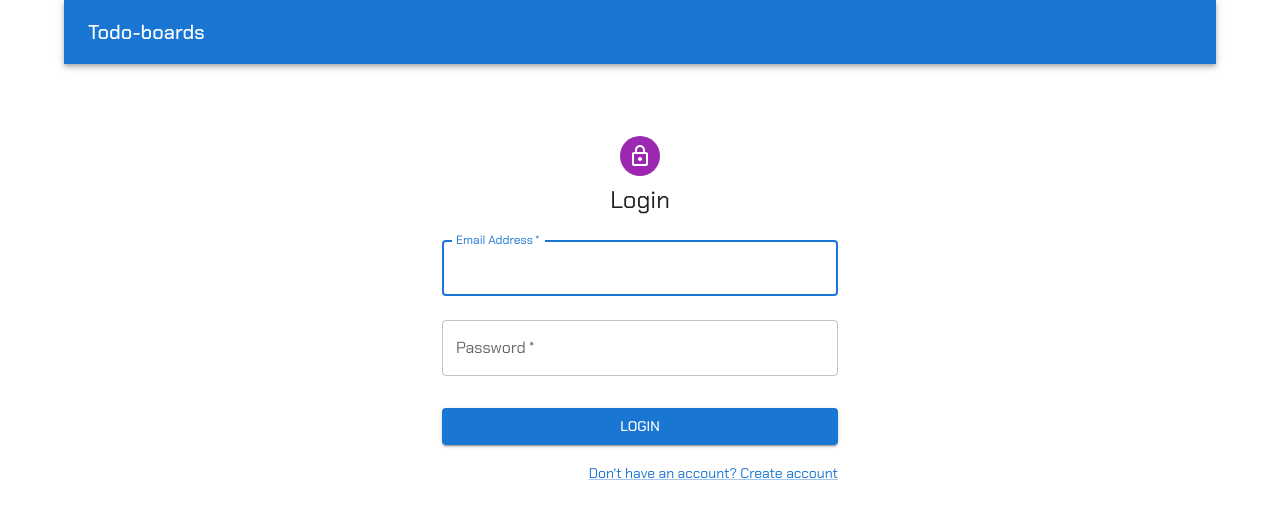
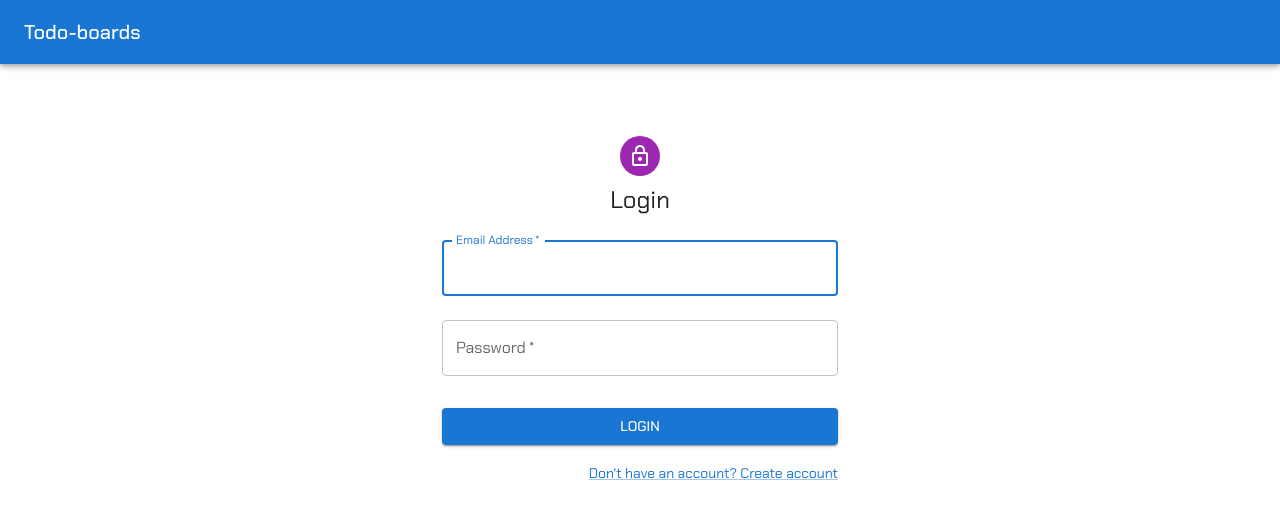
Before and after one commit to AndreyKonovalenko/todo-boards, a React (Create React App) app in the folder client/: page /login in a window 1280 px wide. Shown: the top 516 px of the page. Built offline with nearby package versions, Linux system fonts and the light colour scheme.

Commit message:
chore: layout logic

```diff
--- a/client/src/components/header-bar/header-bar.tsx
+++ b/client/src/components/header-bar/header-bar.tsx
@@ -28,10 +28,10 @@ export default function HeaderBar() {
   };
 
   return (
-    <Box sx={{ flexGrow: 1 }}>
+    <Box>
       <AppBar position="static">
         <Toolbar>
-          <Box sx={{ flexGrow: 1 }}>
+          <Box sx={{flexGrow: 1}}>
             <Link component={RouterLink} variant="h6"  underline='none' to={TO_MAIN} color="inherit" onClick={()=> console.info('click')}>
               Todo-boards
             </Link>
--- a/client/src/components/layout/layot.tsx
+++ b/client/src/components/layout/layot.tsx
@@ -1,29 +1,16 @@
 import { Outlet } from 'react-router-dom';
-import { Container, Typography, Link } from '@mui/material';
+import { Box } from '@mui/material';
 import HeaderBar from '../header-bar/header-bar';
 
 
 
-// function Copyright(props: any) {
-//   return (
-//     <Typography variant="body2" color="text.secondary" align="center" {...props}>
-//       {'Copyright © '}
-//       <Link color="inherit" href="https://mui.com/">
-//         Your Website
-//       </Link>{' '}
-//       {new Date().getFullYear()}
-//       {'.'}
-//     </Typography>
-//   );
-// }
-
 const Layout = (): JSX.Element => {
   return (
-    <Container >
+    <Box>
       <HeaderBar/>
       <Outlet />
       {/* <Copyright sx={{ mt: 5 }} /> */}
-    </Container>
+    </Box>
   );
 };
 
--- a/client/src/components/board-card/board-card.tsx
+++ b/client/src/components/main-page-components/board-card/board-card.tsx
@@ -1,6 +1,6 @@
 import { Card, CardContent, Typography, CardActionArea, Link } from "@mui/material";
 import {Link as RouterLink} from 'react-router-dom';
-import { TO_BOARDS } from "../../utils/route-constants";
+import { TO_BOARDS } from "../../../utils/route-constants";
 
 type TBoradCardProps= {
   name: string,
--- a/client/src/pages/board-page/board-page.tsx
+++ b/client/src/pages/board-page/board-page.tsx
@@ -1,13 +1,14 @@
+import { Box } from "@mui/material";
 import { useParams } from "react-router-dom";
 
 const BoardPage= (): JSX.Element => {
   const {name} = useParams()
 
     return (
-        <>
+        <Box sx={{padding: 4}}>
           Boards Page {name}
 
-        </>
+        </Box>
     );
   };
 
--- a/client/src/pages/main-page/main-page.tsx
+++ b/client/src/pages/main-page/main-page.tsx
@@ -7,7 +7,7 @@ import { TO_BOARDS } from '../../utils/route-constants';
 import api from '../../utils/todo-boards-api';
 import { Box, CardActions, Card, Container, Divider, Typography, Button } from '@mui/material';
 import { Person } from '@mui/icons-material';
-import BoardCard from '../../components/board-card/board-card';
+import BoardCard from '../../components/main-page-components/board-card/board-card';
 import {v4 as uuidv4} from 'uuid';
 
 // import { theme } from '../../styles/theme';
@@ -37,8 +37,8 @@ const AddBoradCard = (
 
 
 	return (
-    <Container component='main' maxWidth='md'>
-      <Stack direction='row' sx={{marginTop: 8}} spacing={2}>
+    <Box sx={{margin: 10}}>
+      <Stack direction='row' spacing={2}>
         <Person fontSize="large" sx={(theme)=>({
           color: theme.palette.text.secondary
         })}/>
@@ -54,7 +54,7 @@ const AddBoradCard = (
         {boards}
         {AddBoradCard}
       </Stack>
-    </Container>
+    </Box>
 	);
 };
 export default MainPage;
```
